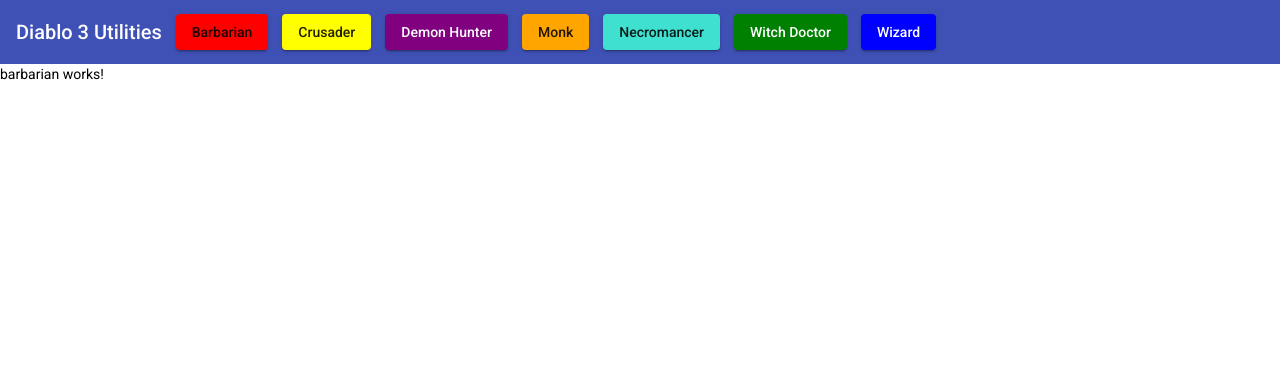
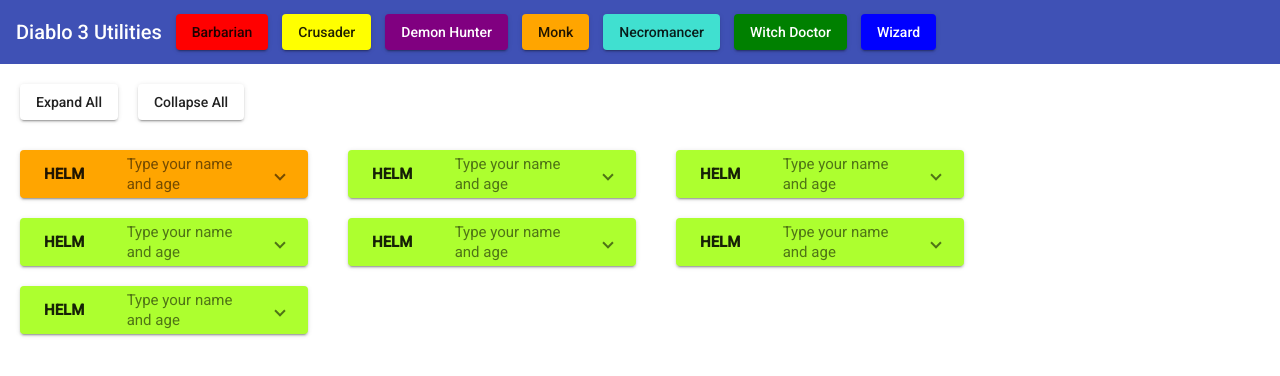
Before and after one commit to goldenmat/diablo3, an Angular app: page /barbarian in a window 1280 px wide. Shown: the top 376 px of the page. Built offline with nearby package versions, Linux system fonts and the light colour scheme.

Commit message:
Setup Page WIP

```diff
--- a/src/app/app.module.ts
+++ b/src/app/app.module.ts
@@ -6,12 +6,14 @@
 import { BrowserAnimationsModule } from '@angular/platform-browser/animations';
 
 import { MatButtonModule } from '@angular/material/button';
+import { MatExpansionModule } from '@angular/material/expansion';
 import { MatFormFieldModule } from '@angular/material/form-field';
 import { MatIconModule } from '@angular/material/icon';
 import { MatInputModule } from '@angular/material/input';
 import { MatSelectModule } from '@angular/material/select';
 import { MatSliderModule } from '@angular/material/slider';
 import { MatToolbarModule } from '@angular/material/toolbar';
+
 import { BarbarianComponent } from './barbarian/barbarian.component';
 import { CrusaderComponent } from './crusader/crusader.component';
 import { DemonHunterComponent } from './demon-hunter/demon-hunter.component';
@@ -36,6 +38,7 @@
     AppRoutingModule,
     BrowserAnimationsModule,
     MatButtonModule,
+    MatExpansionModule,
     MatFormFieldModule,
     MatIconModule,
     MatInputModule,
--- a/src/app/barbarian/barbarian.component.html
+++ b/src/app/barbarian/barbarian.component.html
@@ -1 +1,173 @@
-<p>barbarian works!</p>
+<div class="action-buttons-wrapper">
+    <div class="action-button">
+        <button mat-raised-button (click)="accordion.openAll()">Expand All</button>
+    </div>
+    <div class="action-button">
+        <button mat-raised-button (click)="accordion.closeAll()">Collapse All</button>
+    </div>
+</div>
+
+<mat-accordion class="example-headers-align" multi>
+    <div class="card">
+        <mat-expansion-panel class="legendary">
+            <mat-expansion-panel-header>
+                <mat-panel-title>
+                    HELM
+                </mat-panel-title>
+                <mat-panel-description>
+                    Type your name and age
+                </mat-panel-description>
+            </mat-expansion-panel-header>
+
+            <mat-form-field>
+                <mat-label>First name</mat-label>
+                <input matInput>
+            </mat-form-field>
+
+            <mat-form-field>
+                <mat-label>Age</mat-label>
+                <input matInput type="number" min="1">
+            </mat-form-field>
+
+        </mat-expansion-panel>
+    </div>
+    <div class="card">
+        <mat-expansion-panel class="set">
+            <mat-expansion-panel-header>
+                <mat-panel-title>
+                    HELM
+                </mat-panel-title>
+                <mat-panel-description>
+                    Type your name and age
+                </mat-panel-description>
+            </mat-expansion-panel-header>
+
+            <mat-form-field>
+                <mat-label>First name</mat-label>
+                <input matInput>
+            </mat-form-field>
+
+            <mat-form-field>
+                <mat-label>Age</mat-label>
+                <input matInput type="number" min="1">
+            </mat-form-field>
+
+        </mat-expansion-panel>
+    </div>
+    <div class="card">
+        <mat-expansion-panel class="set">
+            <mat-expansion-panel-header>
+                <mat-panel-title>
+                    HELM
+                </mat-panel-title>
+                <mat-panel-description>
+                    Type your name and age
+                </mat-panel-description>
+            </mat-expansion-panel-header>
+
+            <mat-form-field>
+                <mat-label>First name</mat-label>
+                <input matInput>
+            </mat-form-field>
+
+            <mat-form-field>
+                <mat-label>Age</mat-label>
+                <input matInput type="number" min="1">
+            </mat-form-field>
+
+        </mat-expansion-panel>
+    </div>
+    <div class="card">
+        <mat-expansion-panel class="set">
+            <mat-expansion-panel-header>
+                <mat-panel-title>
+                    HELM
+                </mat-panel-title>
+                <mat-panel-description>
+                    Type your name and age
+                </mat-panel-description>
+            </mat-expansion-panel-header>
+
+            <mat-form-field>
+                <mat-label>First name</mat-label>
+                <input matInput>
+            </mat-form-field>
+
+            <mat-form-field>
+                <mat-label>Age</mat-label>
+                <input matInput type="number" min="1">
+            </mat-form-field>
+
+        </mat-expansion-panel>
+    </div>
+    <div class="card">
+        <mat-expansion-panel class="set">
+            <mat-expansion-panel-header>
+                <mat-panel-title>
+                    HELM
+                </mat-panel-title>
+                <mat-panel-description>
+                    Type your name and age
+                </mat-panel-description>
+            </mat-expansion-panel-header>
+
+            <mat-form-field>
+                <mat-label>First name</mat-label>
+                <input matInput>
+            </mat-form-field>
+
+            <mat-form-field>
+                <mat-label>Age</mat-label>
+                <input matInput type="number" min="1">
+            </mat-form-field>
+
+        </mat-expansion-panel>
+    </div>
+    <div class="card">
+        <mat-expansion-panel class="set">
+            <mat-expansion-panel-header>
+                <mat-panel-title>
+                    HELM
+                </mat-panel-title>
+                <mat-panel-description>
+                    Type your name and age
+                </mat-panel-description>
+            </mat-expansion-panel-header>
+
+            <mat-form-field>
+                <mat-label>First name</mat-label>
+                <input matInput>
+            </mat-form-field>
+
+            <mat-form-field>
+                <mat-label>Age</mat-label>
+                <input matInput type="number" min="1">
+            </mat-form-field>
+
+        </mat-expansion-panel>
+    </div>
+    <br>
+    <div class="card">
+        <mat-expansion-panel class="set">
+            <mat-expansion-panel-header>
+                <mat-panel-title>
+                    HELM
+                </mat-panel-title>
+                <mat-panel-description>
+                    Type your name and age
+                </mat-panel-description>
+            </mat-expansion-panel-header>
+
+            <mat-form-field>
+                <mat-label>First name</mat-label>
+                <input matInput>
+            </mat-form-field>
+
+            <mat-form-field>
+                <mat-label>Age</mat-label>
+                <input matInput type="number" min="1">
+            </mat-form-field>
+
+        </mat-expansion-panel>
+    </div>
+</mat-accordion>
--- a/src/app/barbarian/barbarian.component.ts
+++ b/src/app/barbarian/barbarian.component.ts
@@ -1,4 +1,5 @@
-import { Component, OnInit } from '@angular/core';
+import { Component, OnInit, ViewChild } from '@angular/core';
+import { MatAccordion } from '@angular/material/expansion';
 
 @Component({
   selector: 'app-barbarian',
@@ -7,6 +8,8 @@
 })
 export class BarbarianComponent implements OnInit {
 
+  @ViewChild(MatAccordion) accordion!: MatAccordion;
+
   constructor() { }
 
   ngOnInit(): void {
--- a/src/styles.css
+++ b/src/styles.css
@@ -4,3 +4,44 @@
 body { margin: 0; font-family: Roboto, "Helvetica Neue", sans-serif; }
 
 @import '@angular/material/prebuilt-themes/indigo-pink.css';
+
+.action-buttons-wrapper {
+    padding: 10px;
+}
+
+.action-button {
+    display: inline-block;
+    padding: 10px;
+}
+
+.example-headers-align .mat-expansion-panel-header-title,
+.example-headers-align .mat-expansion-panel-header-description {
+flex-basis: 0;
+}
+
+.mat-expansion-panel-header-title {
+    font-weight: bold;
+}
+
+.example-headers-align .mat-expansion-panel-header-description {
+justify-content: space-between;
+align-items: center;
+}
+
+.example-headers-align .mat-form-field + .mat-form-field {
+margin-left: 8px;
+}
+
+.legendary {
+    background-color: orange;
+}
+
+.set {
+    background-color: greenyellow;
+}
+
+.card {
+    display: inline-block;
+    padding: 10px 20px;
+    width: 22.5%;
+}
```
Also changed, not shown: 7 other files (tests, documents, lock files or other folders).
